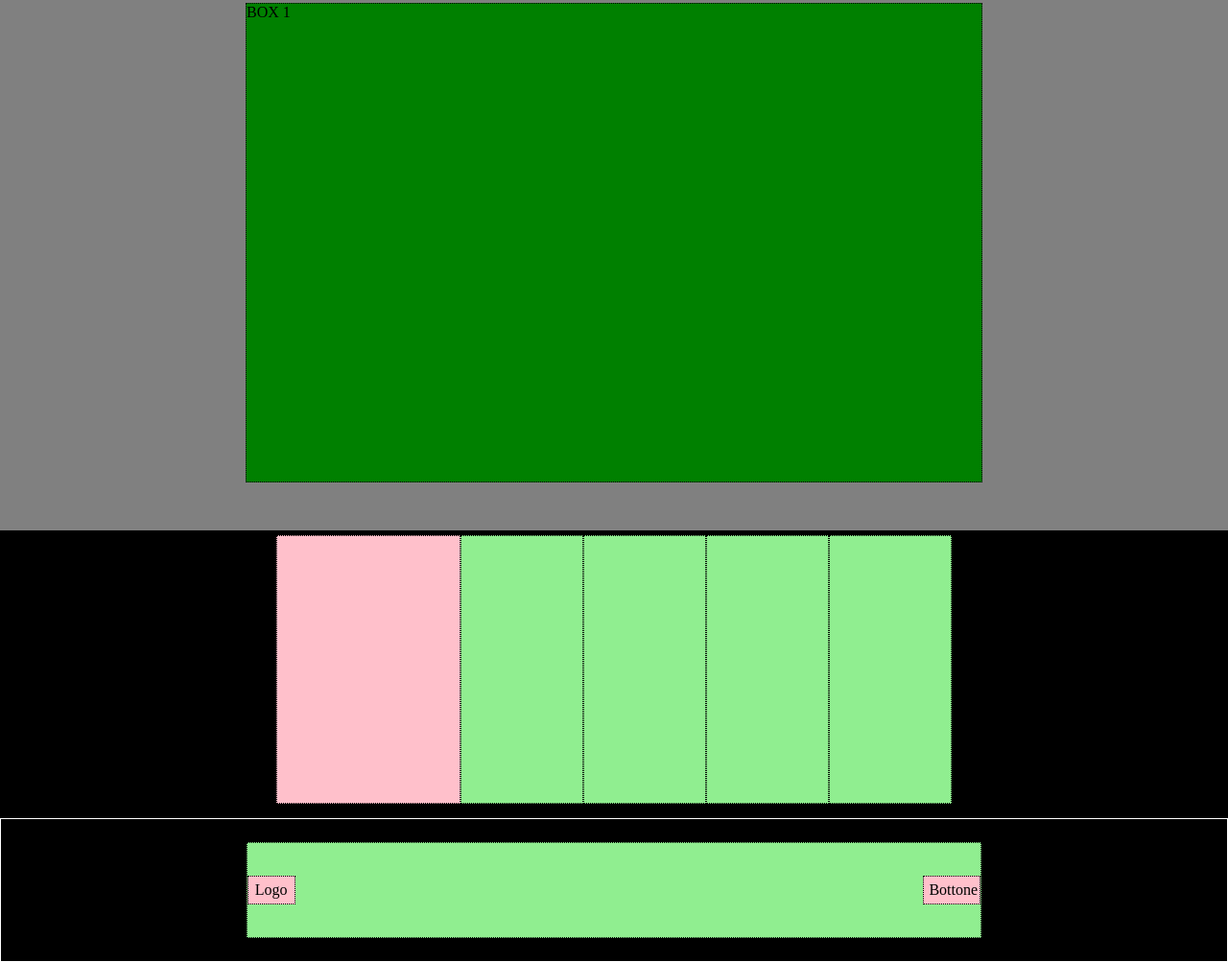
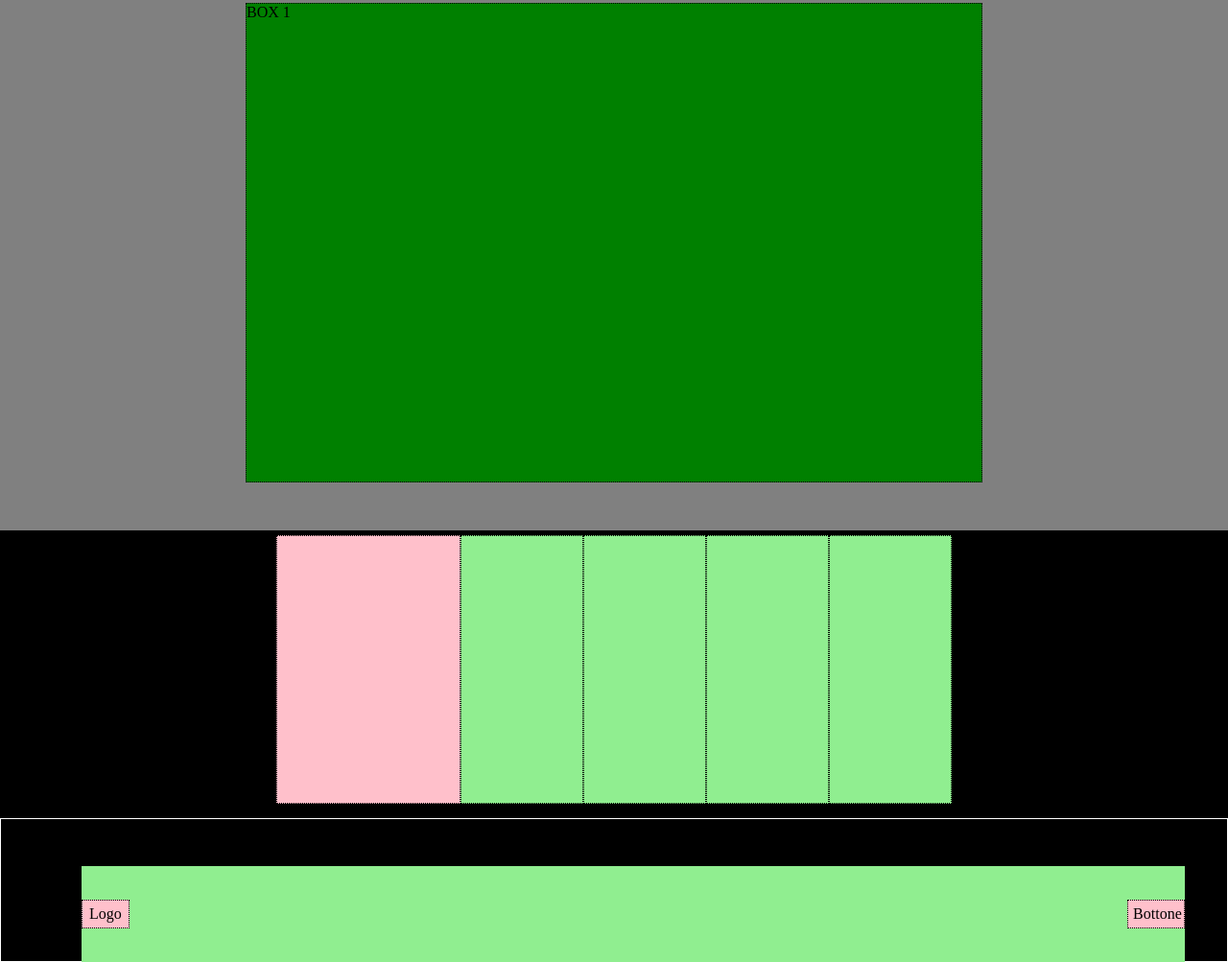
Before and after one commit to Julian2206/htmlcss-struttura-discord, a plain HTML site: page index.html in a window 1280 px wide. Shown: the part 1287-2290 px from the top of the page at 96% size. Drawn offline with Linux system fonts and the light colour scheme.

Commit message:
html-css

```diff
--- a/css/style.css
+++ b/css/style.css
@@ -217,12 +217,13 @@
 
 .footer-box {
   background-color: lightgreen;
-  border: 1px dotted black;
-  width: 60%;
+  width: 90%;
   height: 100px;
   display: flex;
   justify-content: space-between;
   align-items: center;
+  margin-top: 50px;
+  margin-left: 40px;
 }
 
 .f-logo {
```
